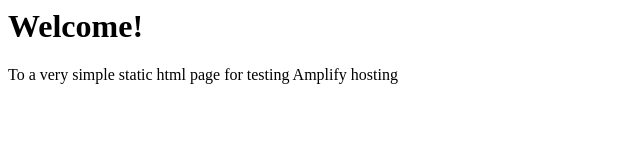
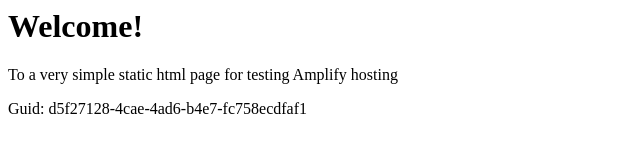
Before and after one commit to aws-aemilia-pdx/Github-PR-Commit-Integration-Test-DoNotTouch-Gith-P5X5MO5I-v1-test-us-west-2, a website: page src/index.html in a window 1280 px wide. Shown: the whole page, without its empty margins (0-640 px from the left). Drawn offline with Linux system fonts and the light colour scheme.

Commit message:
commit from integ tests

```diff
--- a/src/index.html
+++ b/src/index.html
@@ -1,3 +1,5 @@
+
+
 <html lang="en">
 
 <head>
@@ -10,6 +12,6 @@
 <body>
     <h1>Welcome!</h1>
     <p>To a very simple static html page for testing Amplify hosting</p>
-</body>
+    <p>Guid: d5f27128-4cae-4ad6-b4e7-fc758ecdfaf1</p></body>
 
 </html>
```
